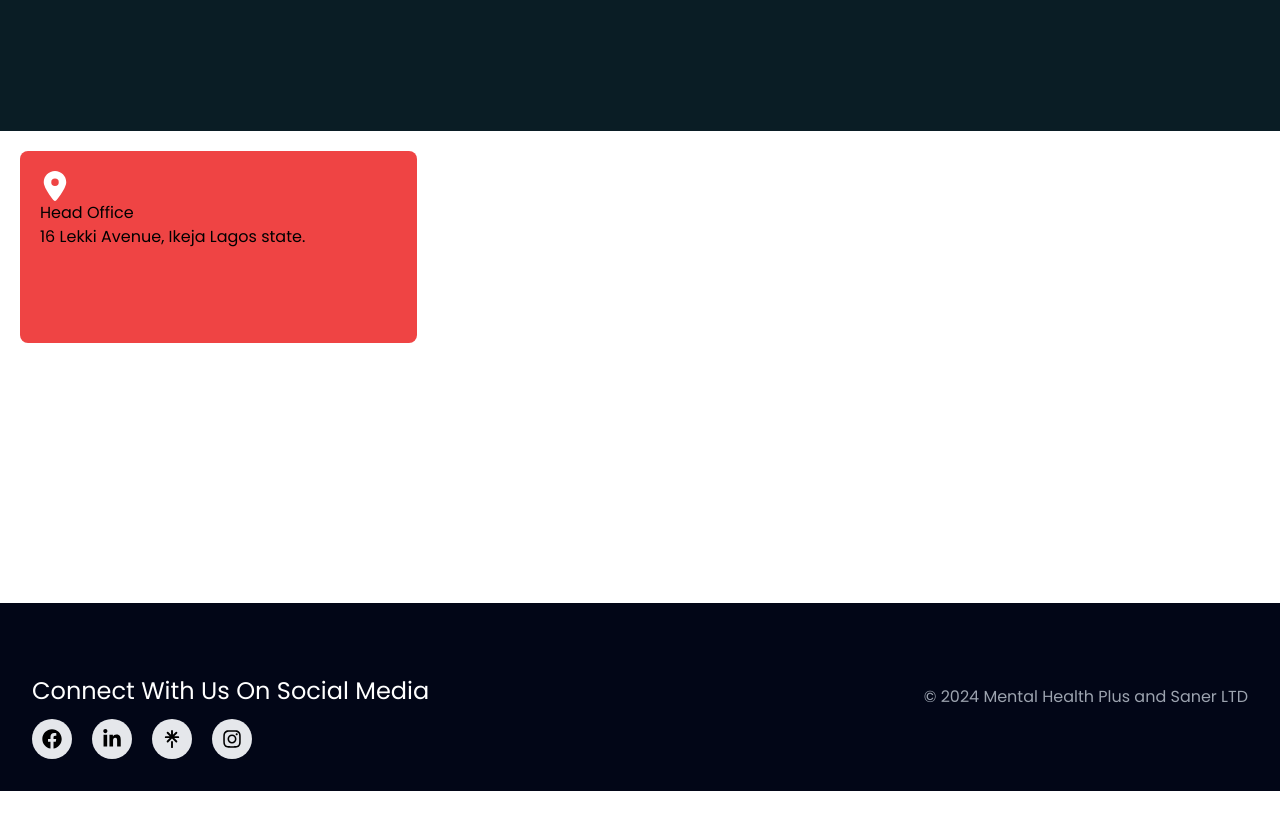
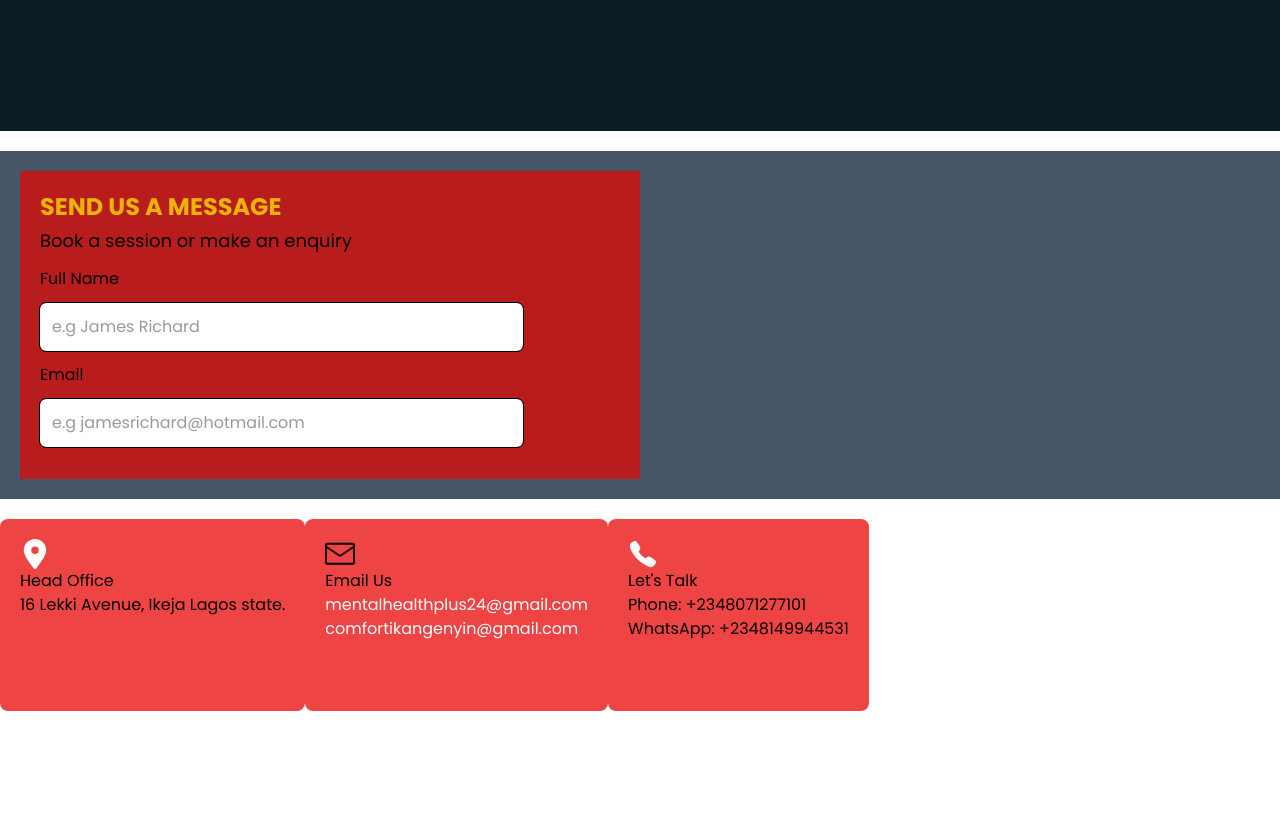
Before and after one commit to AllSparkTech100/Oikno_Hospital_Project, a React (Vite) app: page /contact in a window 1280 px wide. Shown: the part 320-1150 px from the top of the page. Before the commit the page ends 1111 px from the top, so only its background shows below. Built offline with nearby package versions, Linux system fonts and the light colour scheme; a web font is replaced by a local one.

Commit message:
New Updates

```diff
--- a/src/Components/ContactCard.jsx
+++ b/src/Components/ContactCard.jsx
@@ -5,8 +5,32 @@ import { IoCall } from "react-icons/io5";
 function ContactCard() {
   return (
     <>
+     <div className="container mx-auto my-5 bg-slate-600 p-5">
+     <div className="grid grid-cols-1 lg:grid-cols-2 md:grid-cols-2">
+        <div className="p-5 bg-red-700">
+        <h3 className="font-bold text-yellow-500 text-xl lg:text-2xl mb-1 uppercase">
+          send us a message
+        </h3>
+        <h5 className="text-lg mb-2">
+          Book a session or make an enquiry
+        </h5>
+          <form action="">
+            <div className="mb-3 flex gap-3 flex-col mt-3">
+              <label htmlFor="fullname">Full Name</label>
+              <input type="text" className="p-3 placeholder:text-black/40 outline border-gray-700 outline-1 bg-white focus:outline-orange-500 w-5/6 rounded-md" name="fullname" id="" placeholder="e.g James Richard" required/>
 
-  <div className="grid gap-6 grid-cols-1 lg:grid-cols-3 p-5 space-x-5">
+            </div>
+            <div className="mb-3 flex gap-3 flex-col mt-3">
+              <label htmlFor="fullname">Email </label>
+              <input type="email" className="p-3 placeholder:text-black/40 outline border-gray-700 outline-1 bg-white focus:outline-orange-500 w-5/6 rounded-md" name="fullname" id="" placeholder="e.g jamesrichard@hotmail.com" required/>
+
+            </div>
+
+          </form>
+        </div>
+      </div>
+     </div>
+      <div className="grid grid-flow-col auto-cols-max">
         <div className="h-48 w-full rounded-lg p-5 bg-red-500">
           <div className=" text-white">
             <FaLocationDot size={30} />
@@ -15,7 +39,7 @@ function ContactCard() {
           <p> 16 Lekki Avenue, Ikeja Lagos state.</p>
         </div>
 
-      {/* <div className=" h-48 w-full rounded-lg p-5 bg-red-500">
+        <div className=" h-48 w-full rounded-lg p-5 bg-red-500">
           <div className="">
             <GoMail size={30} />
           </div>
@@ -38,9 +62,9 @@ function ContactCard() {
               comfortikangenyin@gmail.com
             </a>
           </p>
-      </div> */}
+        </div>
 
-      {/* <div className="h-48 w-full rounded-lg p-5 bg-red-500">
+        <div className="h-48 w-full rounded-lg p-5 bg-red-500">
           <div className="">
             <IoCall size={30} className="text-white" />
           </div>
@@ -57,7 +81,7 @@ function ContactCard() {
               <span className="">+2348149944531</span>
             </a>
           </p>
-      </div> */}
+        </div>
       </div>
     </>
   );
--- a/src/Pages/Contact.jsx
+++ b/src/Pages/Contact.jsx
@@ -13,6 +13,7 @@ function Contact() {
           </div>
         </div>
       </div>
+
       <ContactCard />
     </>
   );
```
Lines whose indentation alone changed are shown as unchanged.
